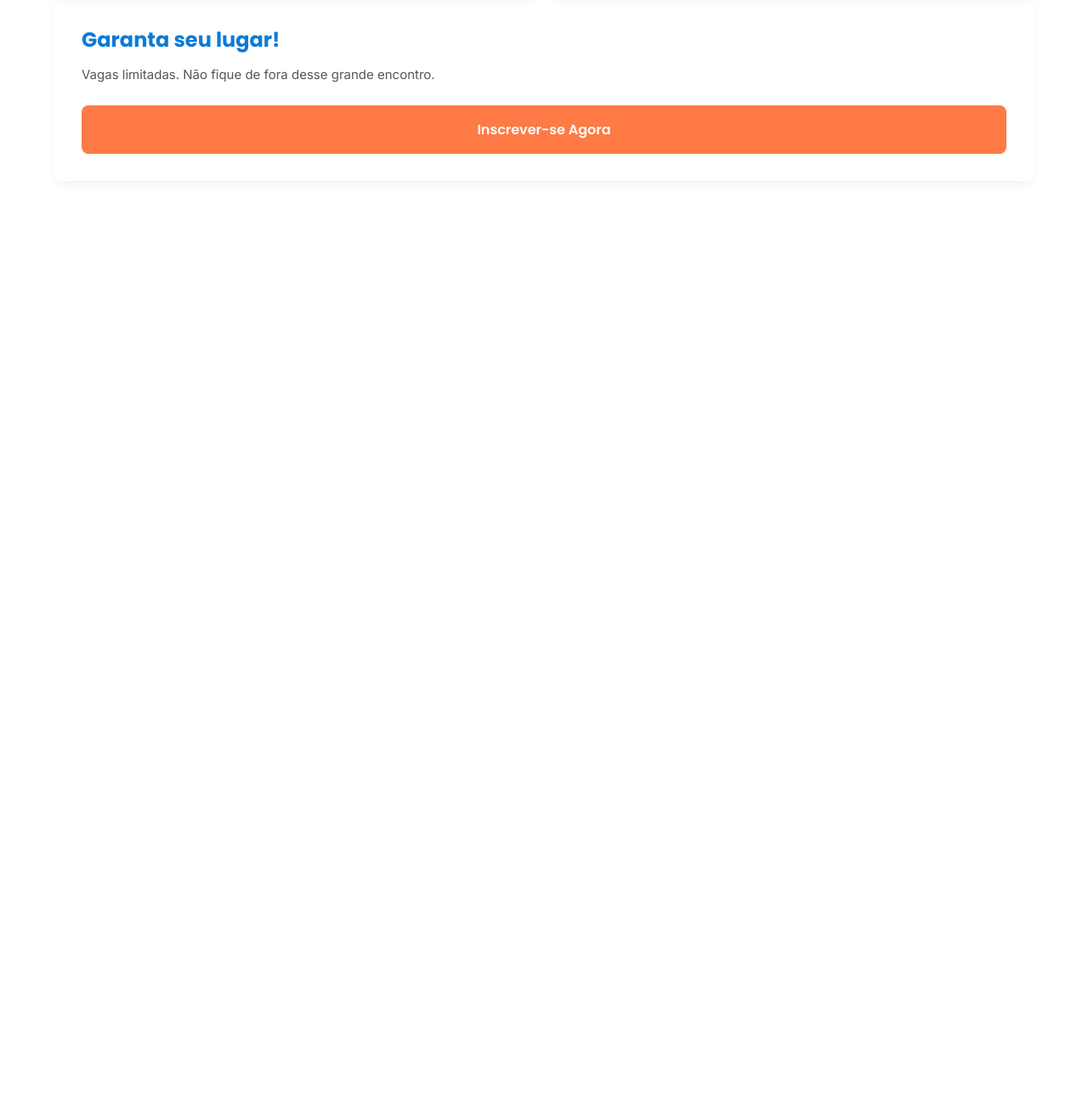
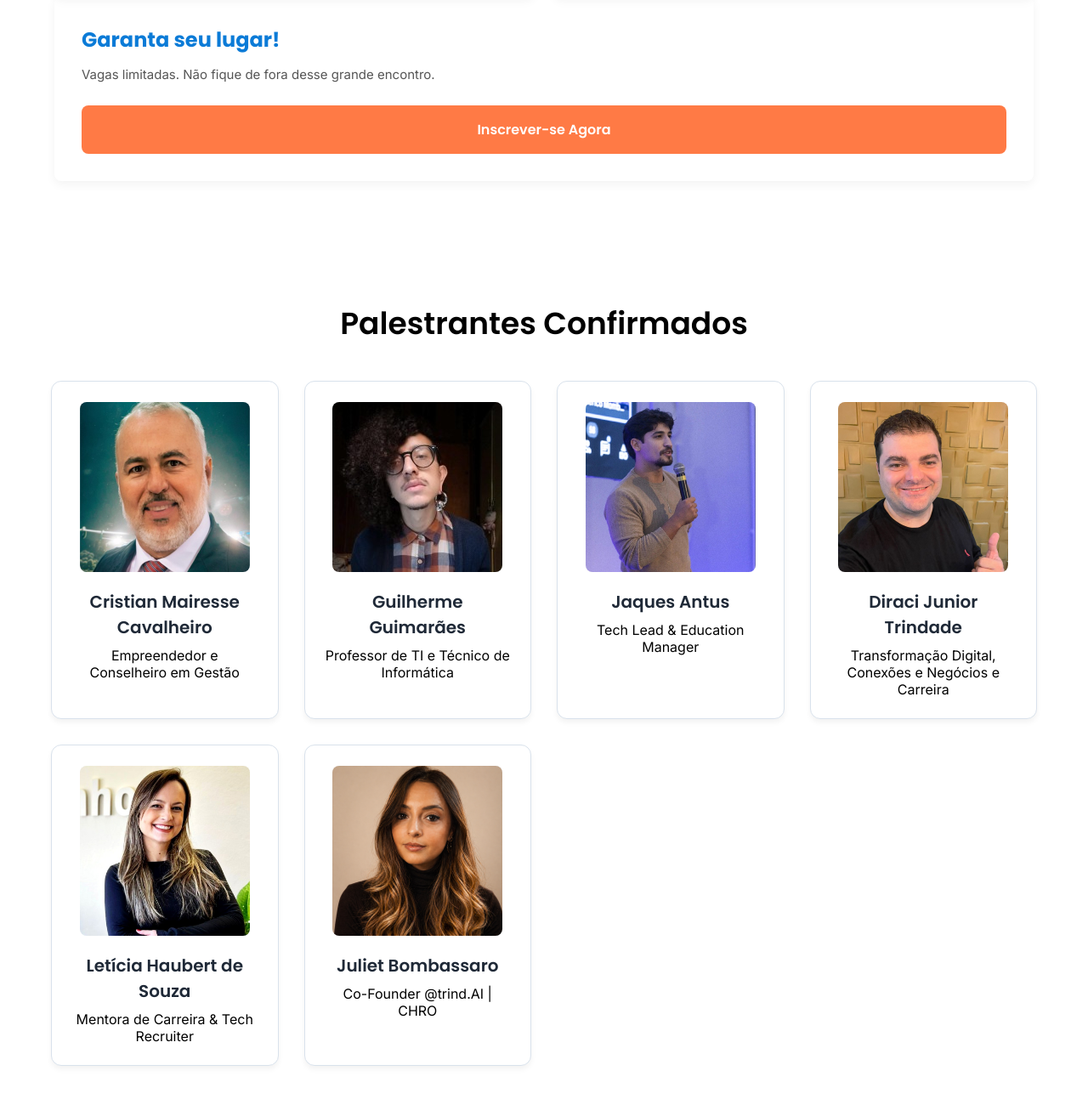
Before and after one commit to WillMaac/prati-summit-2026, a plain HTML site: page index.html in a window 1280 px wide. Shown: the part 1789-3082 px from the top of the page at 85% size. Before the commit the page ends 2082 px from the top, so only its background shows below. Drawn offline with Linux system fonts and the light colour scheme.

Commit message:
feat: adiciona a seção de palestrantes

```diff
--- a/index.html
+++ b/index.html
@@ -126,6 +126,49 @@
           <a href="#ingressos" class="btn-action btn-orange">Inscrever-se Agora</a>
         </div>
       </section>
+
+      <section class="speakers" id="palestrantes">
+        <h2 class="speakers-title">Palestrantes Confirmados</h2>
+
+        <div class="speakers-grid">
+          <article class="speaker-card">
+            <img src="/img/Cristian.jpg" alt="Foto de Cristian Mairesse Cavalheiro">
+            <h3 class="speaker-name">Cristian Mairesse Cavalheiro</h3>
+            <p class="speaker-role">Empreendedor e Conselheiro em Gestão</p>
+          </article>
+
+          <article class="speaker-card">
+            <img src="/img/guilherme.jpg" alt="Foto de Guilherme Guimarães">
+            <h3 class="speaker-name">Guilherme Guimarães</h3>
+            <p class="speaker-role">Professor de TI e Técnico de Informática</p>
+          </article>
+
+          <article class="speaker-card">
+            <img src="/img/jaques.jpg" alt="Foto de Jaques Antus">
+            <h3 class="speaker-name">Jaques Antus</h3>
+            <p class="speaker-role">Tech Lead & Education Manager</p>
+          </article>
+
+          <article class="speaker-card">
+            <img src="/img/diraci.jpg" alt="Foto de Fábio Akita">
+            <h3 class="speaker-name">Diraci Junior Trindade</h3>
+            <p class="speaker-role">Transformação Digital, Conexões e Negócios e Carreira</p>
+          </article>
+
+
+          <article class="speaker-card">
+            <img src="/img/leticia.jpg" alt="Foto de Letícia Haubert de Souza">
+            <h3 class="speaker-name">Letícia Haubert de Souza</h3>
+            <p class="speaker-role">Mentora de Carreira & Tech Recruiter</p>
+          </article>
+
+          <article class="speaker-card">
+            <img src="/img/juliet.png" alt="Foto de Juliet Bombassaro">
+            <h3 class="speaker-name">Juliet Bombassaro</h3>
+            <p class="speaker-role">Co-Founder @trind.AI | CHRO</p>
+          </article>
+        </div>
+      </section>
     </main>
   </body>
 </html>
--- a/style.css
+++ b/style.css
@@ -388,3 +388,77 @@
     gap: 24px;
   }
 }
+
+
+/* SEÇÃO PALESTRANTES */
+
+.speakers {
+  padding: 60px 20px;
+  max-width: 1200px;
+  margin: 0 auto;
+  text-align: center;
+}
+
+.speakers-title {
+  font-family: var(--font-titles);
+  font-size: 36px;
+  font-weight: 600;
+  color: var(--color-primary-dark);
+  margin-bottom: 40px;
+  position: relative;
+}
+
+
+.speakers-grid {
+  display: grid;
+  grid-template-columns: repeat(auto-fit, minmax(250px, 1fr));
+  gap: 30px;
+  justify-content: center;
+}
+
+
+.speaker-card {
+  background-color: var(--color-bg-main);
+  border-radius: 12px;
+  padding: 24px;
+  border: 1px solid var(--color-border);
+  box-shadow: 0 4px 6px rgba(0, 0, 0, 0.05);
+  transition: transform 0.3s ease, box-shadow 0.3s ease;
+  display: flex;
+  flex-direction: column;
+  align-items: center;
+}
+
+
+.speaker-card:hover {
+  transform: translateY(-5px);
+  box-shadow: 0 10px 15px rgba(0, 0, 0, 0.1);
+}
+
+
+.speaker-card img {
+  width: 100%;
+  max-width: 200px;
+  height: 200px;
+  object-fit: cover;
+  border-radius: 8px;
+  margin-bottom: 20px;
+  background-color: var(--color-bg-secondary);
+}
+
+
+.speaker-name {
+  font-family: var(--font-titles);
+  font-size: 20px;
+  font-weight: 600;
+  color: var(--color-text-main);
+  margin-bottom: 8px;
+}
+
+
+.speaker-role {
+  font-family: var(--font-body);
+  font-size: 16px;
+  font-weight: 400;
+  color: var(--color-text-muted);
+}
```
Also changed, not shown: img/Cristian.jpg (added), img/diraci.jpg (added), img/guilherme.jpg (added), img/jaques.jpg (added), img/juliet.png (added), img/leticia.jpg (added).
